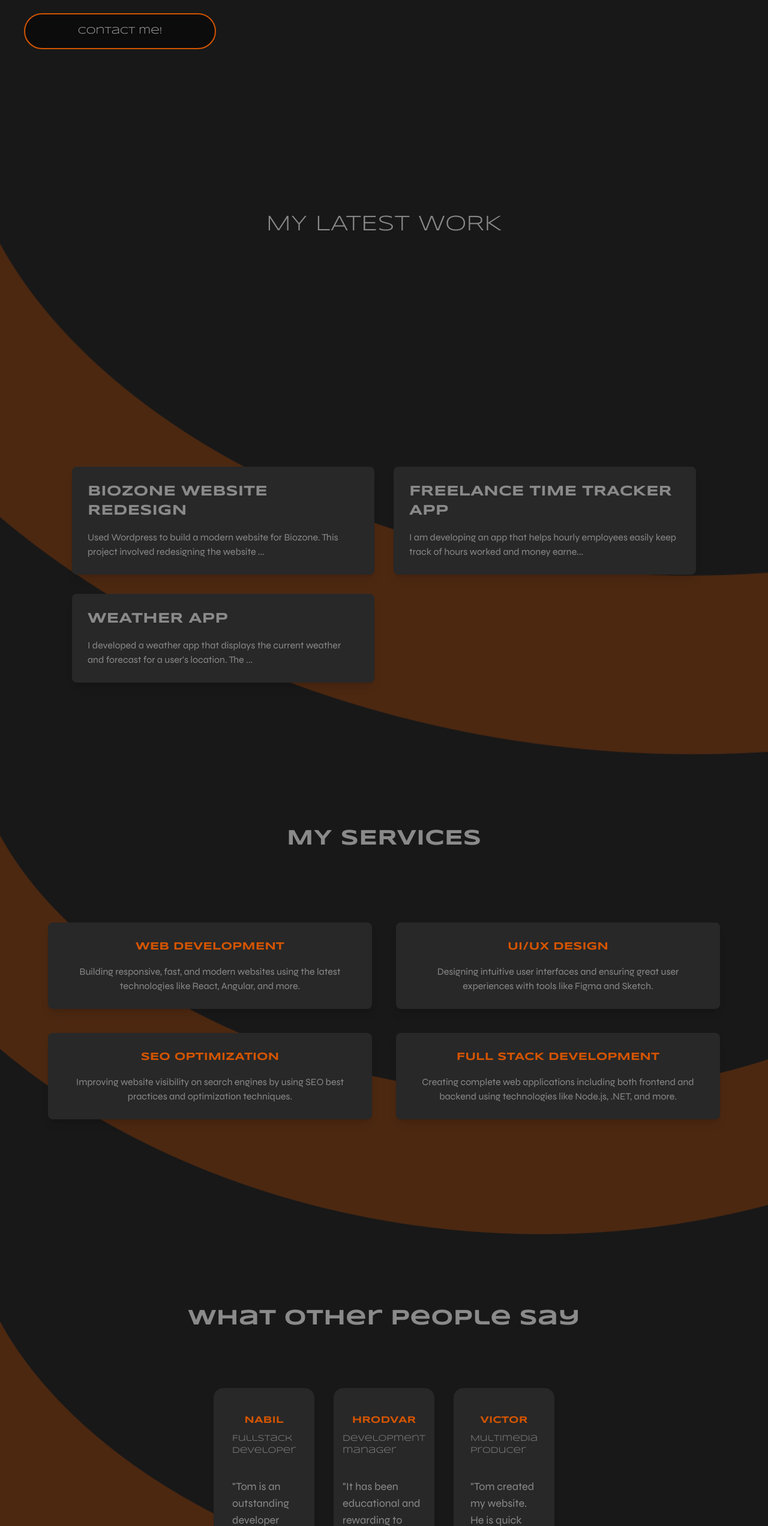
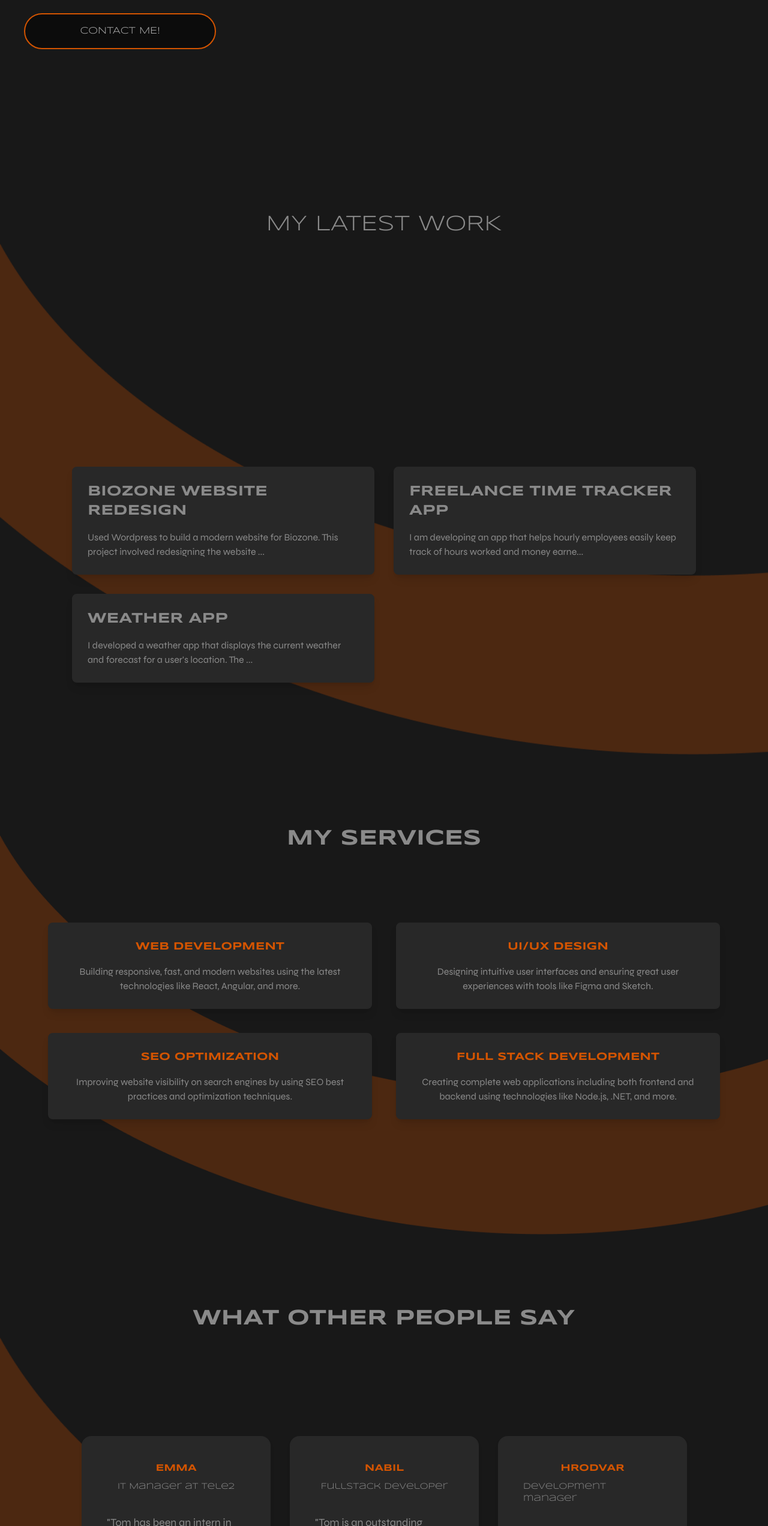
Before and after one commit to TomEder/MyPortfolio, a React (Create React App) app: page / in a window 1280 px wide. Shown: the part 1366-3910 px from the top of the page at 60% size. Built offline with nearby package versions, Linux system fonts and the light colour scheme.

Commit message:
Refactor Contact component: Update heading capitalization

```diff
--- a/src/conponents/Contact/Contact.jsx
+++ b/src/conponents/Contact/Contact.jsx
@@ -27,7 +27,7 @@ function Contact() {
             <path d="M21 8.29l-9 9-4.5-4.5 1.41-1.41L12 14.17l7.59-7.59z" />
           </svg>
           <div>
-            <h3 className="text-xl font-bold">Have a question?</h3>
+            <h3 className="text-xl font-bold">HAVE A QUESTION?</h3>
             <p>I am here to help you</p>
             <a href="mailto:tom@ethersteelsoft.com" className="text-[#D35400]">
               Email Me At tom@ethersteelsoft.com
@@ -43,7 +43,7 @@ function Contact() {
             <path d="M12 2C8.13 2 5 5.13 5 9c0 5.25 7 13 7 13s7-7.75 7-13c0-3.87-3.13-7-7-7zm0 9.5C10.62 11.5 9.5 10.38 9.5 9S10.62 6.5 12 6.5 14.5 7.62 14.5 9 13.38 11.5 12 11.5z" />
           </svg>
           <div>
-            <h3 className="text-xl font-bold">Current Location</h3>
+            <h3 className="text-xl font-bold">CURRENT LOCATION</h3>
             <p>Stockholm, Sweden</p>
             <p className="text-[#D35400]">Serving Clients Worldwide</p>
           </div>
@@ -63,7 +63,7 @@ function Contact() {
               className="block text-[#D35400] text-lg font-bold mb-2"
               htmlFor="name"
             >
-              Name
+              NAME
             </label>
             <input
               className="w-full p-3 rounded bg-[#383838] text-[#8A8A8A] border border-[#D35400] focus:outline-none focus:border-[#b84400]"
@@ -81,7 +81,7 @@ function Contact() {
               className="block text-[#D35400] text-lg font-bold mb-2"
               htmlFor="email"
             >
-              Email
+              EMAIL
             </label>
             <input
               className="w-full p-3 rounded bg-[#383838] text-[#8A8A8A] border border-[#D35400] focus:outline-none focus:border-[#b84400]"
@@ -99,7 +99,7 @@ function Contact() {
               className="block text-[#D35400] text-lg font-bold mb-2"
               htmlFor="message"
             >
-              Message
+              MESSAGE
             </label>
             <textarea
               className="w-full p-3 rounded bg-[#383838] text-[#8A8A8A] border border-[#D35400] focus:outline-none focus:border-[#b84400]"
--- a/src/conponents/Container/container.jsx
+++ b/src/conponents/Container/container.jsx
@@ -33,7 +33,7 @@ const About = () => {
             offset={-70}
             duration={500}
           >
-            Contact me!
+            CONTACT ME!
           </Link>
         </button>
       </div>
--- a/src/conponents/Testimonials/Testimonials.jsx
+++ b/src/conponents/Testimonials/Testimonials.jsx
@@ -23,6 +23,12 @@ const testimonials = [
     role: "Multimedia producer",
     quote:
       "Tom created my website. He is quick and thorough. I am very happy with the result.",
+  },
+  {
+    name: "EMMA",
+    role: "IT Manager at Tele2",
+    quote:
+      "Tom has been an intern in my department for five months. During this time, he has become a part of the team and created value. He has easy to learn and is both humble and curious, he has a great personality. ",
   },
 ];
 
@@ -71,9 +77,9 @@ const Testimonials = () => {
       }}
     >
       <h2 className="text-4xl font-bold mb-20 mt-20 text-[#8A8A8A] text-center">
-        What Other People Say
+        WHAT OTHER PEOPLE SAY
       </h2>
-      <div className="w-full md:w-3/4 lg:w-1/2">
+      <div className="w-full p-20">
         <Slider {...settings} className="custom-dots">
           {testimonials.map((testimonial, index) => (
             <div
```
